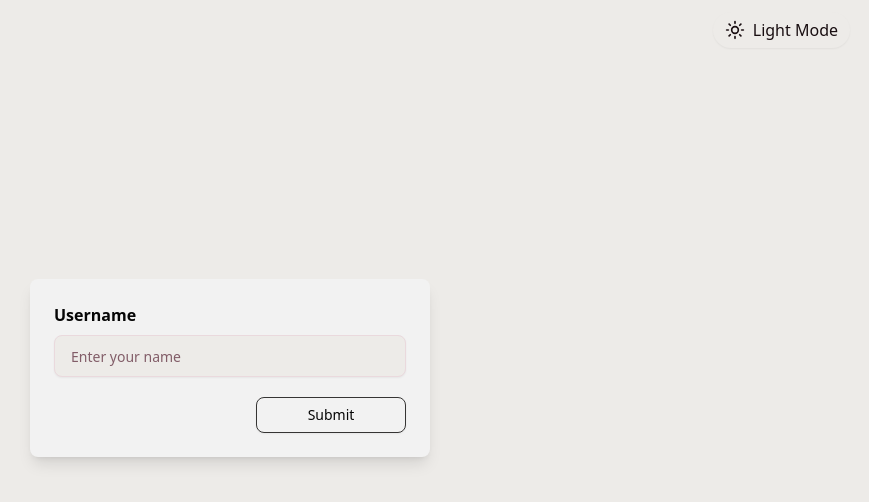
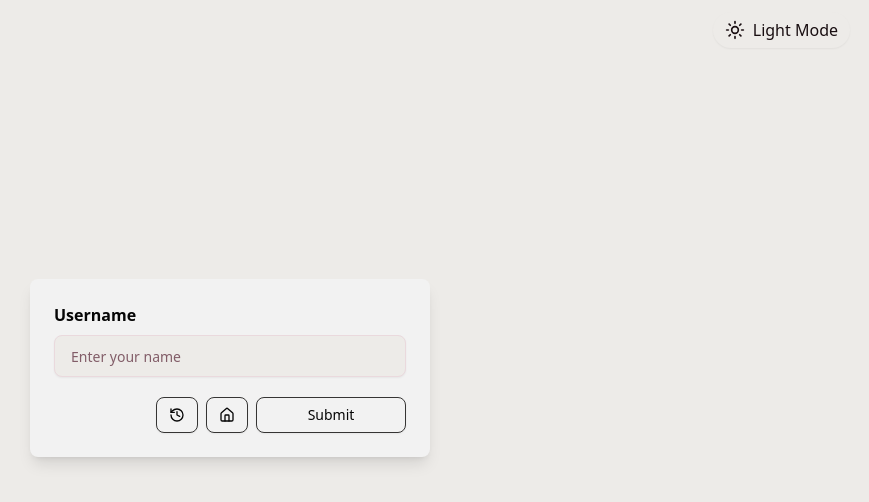
Before and after one commit to xNeshi/live-group-chat, a Next.js app in the folder frontend/: page / in a window 1280 px wide. Shown: the top 502 px of the page, without its empty margins (410-1279 px from the left). Built offline with nearby package versions, Linux system fonts and the light colour scheme; no server answers.

Commit message:
Improved navigation

```diff
--- a/frontend/app/(root)/chats/page.tsx
+++ b/frontend/app/(root)/chats/page.tsx
@@ -1,5 +1,6 @@
 import ChatLogsArea from "@/components/ChatLogsArea";
 import ChatLogsLoading from "@/components/ChatLogsLoading";
+import GoBackButton from "@/components/GoBackButton";
 import React, { Suspense } from "react";
 
 export const experimental_ppr = true;
@@ -8,7 +9,11 @@ export const ChatsPage = () => {
   return (
     <div className="flex flex-col items-center justify-center h-[calc(100vh-4rem)] px-4">
       <section className="flex flex-col gap-3 items-start max-w-[500px] h-[600px] ml:h-[80vh] w-full bg-card justify-start shadow-lg rounded-md py-5 px-4 ml:px-5 ml:py-6 -mt-20 ">
-        <h1 className="text-[18px] pl-2">History</h1>
+        <div className="flex items-center justify-between w-full">
+          <h1 className="text-[18px] pl-2">History</h1>
+          <GoBackButton />
+        </div>
+
         <Suspense fallback={<ChatLogsLoading />}>
           <ChatLogsArea />
         </Suspense>
--- a/frontend/components/ChatBox.tsx
+++ b/frontend/components/ChatBox.tsx
@@ -3,7 +3,7 @@ import React, { useEffect } from "react";
 import ChatMessageForm from "./ChatMessageForm";
 import ChatContent from "./ChatContent";
 import { useWebSocket } from "@/lib/hooks/useWebSocket";
-import { ArrowLeft, History } from "lucide-react";
+import { ArrowLeft, ArrowLeftCircle, History } from "lucide-react";
 import Link from "next/link";
 import ChatNotification from "./ChatNotification";
 
@@ -19,7 +19,14 @@ export const ChatBox = () => {
     <section className="relative flex flex-col gap-3 items-start max-w-[500px] h-[500px] ml:h-[600px] w-full bg-card justify-start shadow-lg rounded-md py-5 px-4 ml:px-5 ml:py-6 -mt-20 ">
       <div className="flex items-center justify-between w-full">
         <h1 className="text-[18px] pl-2">Live Chat Room</h1>
-        <History className="text-gray-500 mr-2" />
+        <div className="flex items-center gap-2">
+          <Link href="/">
+            <ArrowLeftCircle className="size-6 rounded-full active:scale-90" />
+          </Link>
+          <Link href="/chats">
+            <History className="text-gray-500 mr-2 cursor-pointer active:scale-90" />
+          </Link>
+        </div>
       </div>
 
       <div className="flex flex-col gap-1 w-full h-[460px] bg-card rounded-2xl overflow-auto">
@@ -68,5 +75,3 @@ export const ChatBox = () => {
 };
 
 export default ChatBox;
-
-// Lorem ipsum dolor sit amet consectetur adipisicing elit. Fugit nemo nostrum exercitationem mollitia corporis corrupti, provident necessitatibus aliquid expedita suscipit. Delectus soluta magni dolorem quo beatae quisquam adipisci asperiores aperiam.
--- a/frontend/components/ChatLogs.tsx
+++ b/frontend/components/ChatLogs.tsx
@@ -10,7 +10,7 @@ export const ChatLogs = ({ sender, content, createdAt }: ChatLogsProps) => {
   const formattedDate = formatDateTime(createdAt);
 
   return (
-    <div className="flex flex-col px-4 py-4 bg-background shadow-2xs w-full rounded-lg">
+    <div className="flex flex-col  cursor-pointer hover:bg-background/60 active:scale-98 px-4 py-4 bg-background shadow-2xs w-full rounded-lg">
       <div className="flex flex-row gap-3 items-start">
         <div
           style={{ backgroundColor: getAvatarColor(sender) }}
--- a/frontend/components/ChatLogsArea.tsx
+++ b/frontend/components/ChatLogsArea.tsx
@@ -3,8 +3,7 @@ import React from "react";
 import { ChatLogDialog } from "./ChatLogDialog";
 
 export const ChatLogsArea = async () => {
-  await new Promise((resolve) => setTimeout(resolve, 1000)); // Simulate loading delay
-  const res = await fetch("http://localhost:8080/api/chats");
+  const res = await fetch("http://localhost:8080/api/chats", {});
   const data = await res.json();
   const groupedMessages = groupByDate(data);
 
--- a/frontend/components/ChatLogsLoading.tsx
+++ b/frontend/components/ChatLogsLoading.tsx
@@ -3,7 +3,7 @@ import ChatLogsSkeleton from "./ChatLogsSkeleton";
 
 export const ChatLogsLoading = () => {
   return (
-    <div className="flex-col gap-3">
+    <div className="flex-col gap-3 w-full">
       {"abcdef".split("").map((i) => (
         <ChatLogsSkeleton key={i} />
       ))}
--- a/frontend/components/ChatLogsSkeleton.tsx
+++ b/frontend/components/ChatLogsSkeleton.tsx
@@ -3,10 +3,10 @@ import { Skeleton } from "./ui/skeleton";
 
 export const ChatLogsSkeleton = () => {
   return (
-    <div className="flex flex-col px-4 py-4 bg-background shadow-2xs w-full rounded-lg">
+    <div className="flex flex-col px-4 py-4 w-full rounded-lg">
       <div className="flex flex-row gap-3 items-start">
         <Skeleton className="h-10 w-10 rounded-full" />
-        <div className="flex flex-col items-start w-full">
+        <div className="flex flex-col gap-2 items-start w-full">
           <div className="flex flex-row w-full items-center justify-start">
             <Skeleton className="h-4 w-[50px] rounded-full" />
           </div>
--- /dev/null
+++ b/frontend/components/GoBackButton.tsx
@@ -0,0 +1,21 @@
+"use client";
+
+import { ArrowLeftCircle } from "lucide-react";
+import { useRouter } from "next/navigation";
+import React from "react";
+
+const GoBackButton = () => {
+  const router = useRouter();
+
+  return (
+    <button
+      onClick={() => {
+        router.back();
+      }}
+    >
+      <ArrowLeftCircle className="size-6 rounded-full active:scale-90" />
+    </button>
+  );
+};
+
+export default GoBackButton;
--- a/frontend/components/UserNameForm.tsx
+++ b/frontend/components/UserNameForm.tsx
@@ -2,11 +2,13 @@
 
 import React, { use, useEffect, useState } from "react";
 import { Input } from "./ui/input";
-import { Button } from "./ui/button";
+import { Button, buttonVariants } from "./ui/button";
 import { useWebSocket } from "@/lib/hooks/useWebSocket";
 import { useRouter } from "next/navigation";
 import z, { ZodError } from "zod";
 import { usernameSchema } from "@/lib/validations";
+import { History, House } from "lucide-react";
+import Link from "next/link";
 
 export const UserNameForm = () => {
   const route = useRouter();
@@ -54,13 +56,27 @@ export const UserNameForm = () => {
         )}
       </div>
 
+      <div className="flex flex-row gap-2 ml:justify-end w-full">
+        <Link
+          href="/chats"
+          className={`${buttonVariants({ variant: "outline" })} bg-card`}
+        >
+          <History className="" />
+        </Link>
+        <Link
+          href="/room"
+          className={`${buttonVariants({ variant: "outline" })} bg-card`}
+        >
+          <House className="" />
+        </Link>
         <Button
           type="submit"
-        className="bg-card w-full ml:self-end ml:w-[150px]"
+          className="bg-card flex-1 ml:flex-none  ml:w-[150px]"
           variant={"outline"}
         >
           Submit
         </Button>
+      </div>
     </form>
   );
 };
```
Lines whose indentation alone changed are shown as unchanged.
